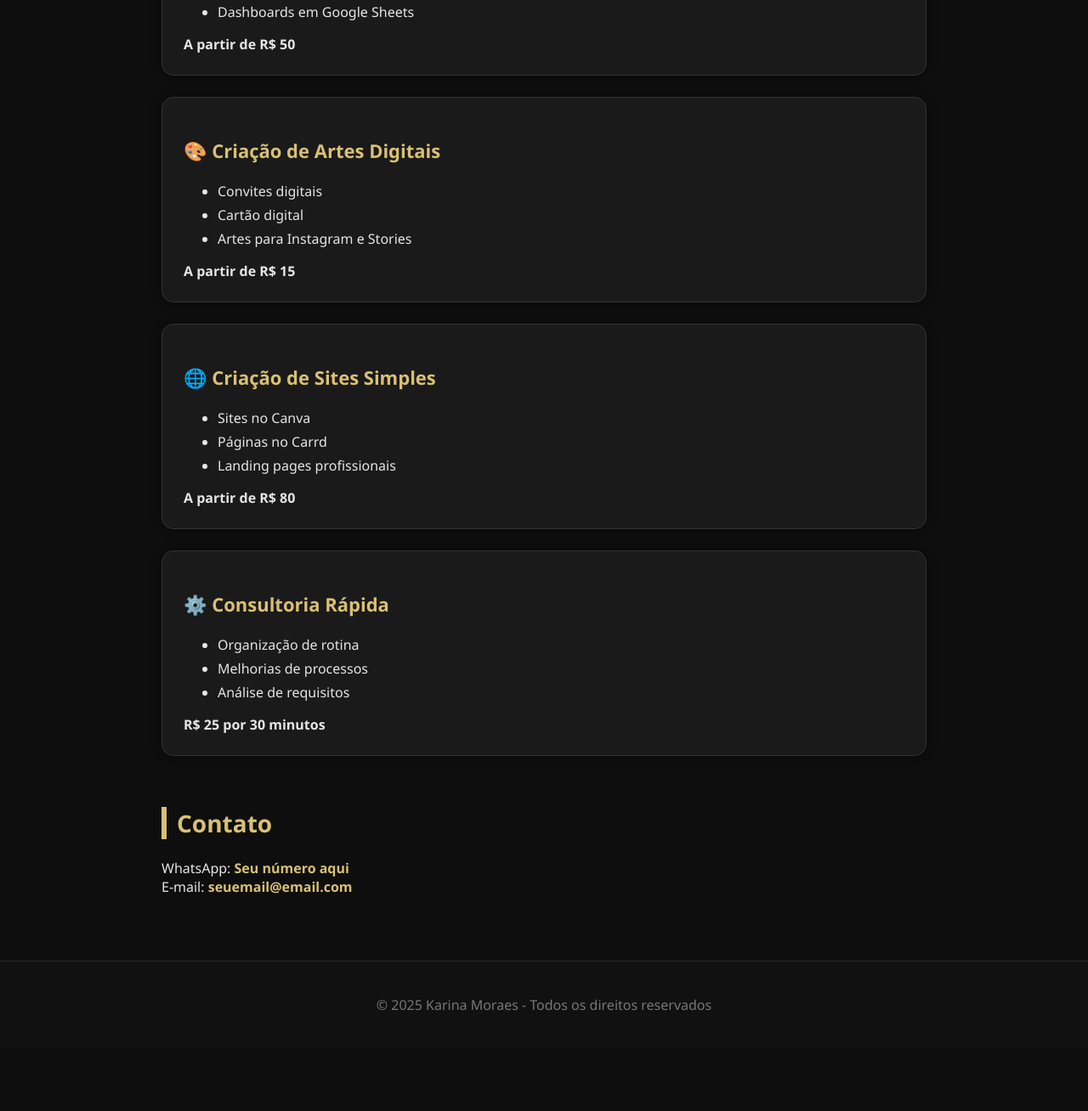
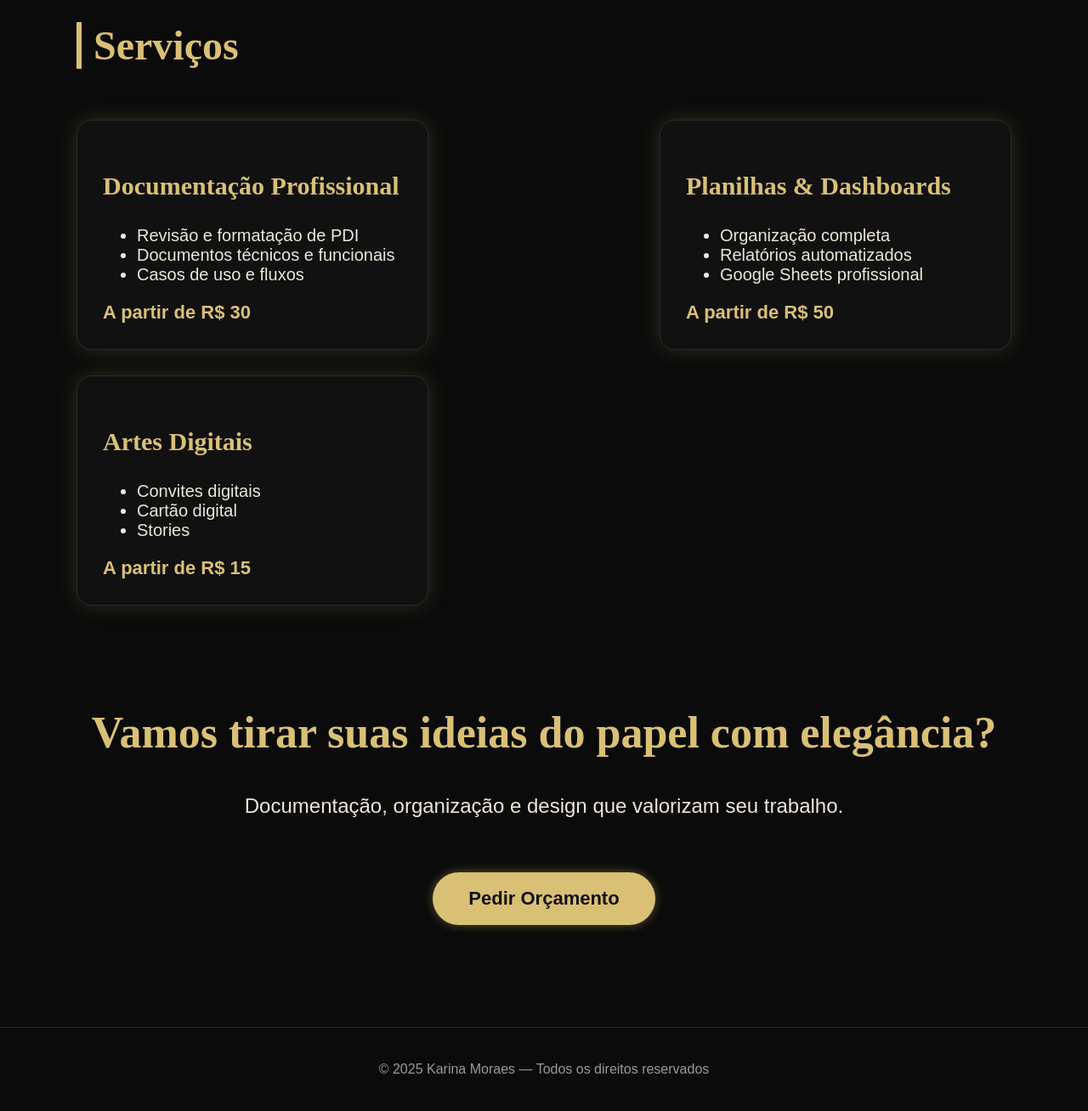
Before and after one commit to karinamoraes8/karina-servicos, a plain HTML site: page index.html in a window 1280 px wide. Shown: the part 986-2294 px from the top of the page at 85% size. Before the commit the page ends 2220 px from the top, so only its background shows below. Drawn offline with Linux system fonts and the light colour scheme.

Commit message:
Update index.html
Alteração

```diff
--- a/index.html
+++ b/index.html
@@ -1,96 +1,218 @@
 <!DOCTYPE html>
 <html lang="pt-BR">
 <head>
-  <meta charset="UTF-8" />
-  <meta name="viewport" content="width=device-width, initial-scale=1.0" />
+<meta charset="UTF-8">
+<meta name="viewport" content="width=device-width, initial-scale=1.0">
 <title>Karina Moraes - Soluções Digitais</title>
+
 <style>
-    body { font-family: 'Segoe UI', sans-serif; margin: 0; padding: 0; background: #0e0e0e; color: #e6e6e6; }
-    header { background: #111; color: #d9c074; padding: 60px 20px; text-align: center; border-bottom: 1px solid #2a2a2a; }
-    h1 { margin: 0; font-size: 40px; letter-spacing: 2px; font-weight: 600; color: #d9c074; }
-    h2 { margin-top: 60px; color: #d9c074; font-size: 28px; border-left: 6px solid #d9c074; padding-left: 12px; }
-    section { padding: 20px 40px; max-width: 900px; margin: auto; }
-    .servico { background: #1a1a1a; padding: 25px; margin: 25px 0; border-radius: 14px; box-shadow: 0 0 12px rgba(0,0,0,0.4); border: 1px solid #333; transition: transform .2s; }
-    .servico:hover { transform: translateY(-4px); }
-    h3 { color: #d9c074; font-size: 22px; }
-    ul li { margin: 6px 0; }
-    footer { text-align: center; padding: 40px; background: #111; margin-top: 40px; color: #777; border-top: 1px solid #2a2a2a; }
-    .contato a { color: #d9c074; text-decoration: none; font-weight: bold; }
-    .cta { display: inline-block; margin-top: 18px; padding: 12px 20px; border-radius: 8px; background: #d9c074; color: #111; text-decoration: none; font-weight: bold; }
+/* ---------------- GLOBAL ---------------- */
+body {
+    margin: 0;
+    padding: 0;
+    font-family: 'Montserrat', sans-serif;
+    background: #0B0B0B;
+    color: #EDE7DA;
+}
+
+h1, h2, h3 {
+    font-family: 'Playfair Display', serif;
+}
+
+a { text-decoration: none; }
+
+/* -------------- HERO (BANNER) -------------- */
+
+.hero {
+    background: url('banner.jpg') no-repeat center/cover;
+    padding: 180px 40px;
+    text-align: center;
+}
+
+.hero h1 {
+    font-size: 70px;
+    color: #D9C074;
+    letter-spacing: 3px;
+    text-shadow: 0 0 12px rgba(0,0,0,0.6);
+}
+
+.hero p {
+    font-size: 28px;
+    margin-top: 15px;
+    color: #EDE7DA;
+}
+
+.botao {
+    display: inline-block;
+    margin-top: 40px;
+    background: #D9C074;
+    color: #111111;
+    padding: 18px 42px;
+    border-radius: 40px;
+    font-size: 22px;
+    font-weight: bold;
+    box-shadow: 0 0 12px rgba(217,192,116,0.4);
+    transition: 0.3s;
+}
+
+.botao:hover {
+    background: #e7cf8e;
+}
+
+/* -------------- SESSÕES -------------- */
+
+.sessao {
+    max-width: 1100px;
+    margin: 80px auto;
+    padding: 0 20px;
+}
+
+.sessao h2 {
+    font-size: 48px;
+    color: #D9C074;
+    border-left: 6px solid #D9C074;
+    padding-left: 14px;
+    margin-bottom: 20px;
+}
+
+.sessao p {
+    font-size: 24px;
+    line-height: 1.6;
+}
+
+/* -------------- CARDS DE SERVIÇOS -------------- */
+
+.servicos-container {
+    display: flex;
+    justify-content: space-between;
+    gap: 30px;
+    flex-wrap: wrap;
+    margin-top: 60px;
+}
+
+.card {
+    background: #111111;
+    border: 1px solid #2A2A2A;
+    width: 32%;
+    padding: 30px;
+    border-radius: 18px;
+    box-shadow: 0 0 25px rgba(217,192,116,0.18);
+}
+
+.card h3 {
+    font-size: 30px;
+    color: #D9C074;
+}
+
+.card ul {
+    font-size: 20px;
+    margin-top: 16px;
+}
+
+.card .preco {
+    color: #D9C074;
+    margin-top: 18px;
+    font-weight: bold;
+    font-size: 22px;
+}
+
+/* -------------- CTA FINAL -------------- */
+
+.cta-final {
+    text-align: center;
+    margin: 120px 20px;
+}
+
+.cta-final h2 {
+    font-size: 52px;
+    color: #D9C074;
+}
+
+.cta-final p {
+    font-size: 24px;
+    margin-top: 10px;
+    color: #EDE7DA;
+}
+
+/* -------------- RODAPÉ -------------- */
+
+footer {
+    text-align: center;
+    padding: 40px;
+    border-top: 1px solid #2A2A2A;
+    color: #999;
+}
 </style>
 </head>
+
 <body>
-  <header>
-    <h1>Karina Moraes</h1>
-    <p>Soluções Digitais | Documentação | Design | Produtividade</p>
-  </header>
 
-  <section>
+<!-- HERO -->
+<div class="hero">
+    <h1>KARINA MORAES</h1>
+    <p>Transformando ideias em soluções digitais elegantes e eficientes</p>
+    <a class="botao" href="https://wa.me/55SEUDDDNUMERO?text=Oi! Quero um orçamento.">Peça um orçamento</a>
+</div>
+
+<!-- SOBRE -->
+<div class="sessao">
     <h2>Sobre Mim</h2>
-    <p>Profissional de tecnologia e projetos, especializada em criar documentos eficientes, organizar informações, desenvolver planilhas inteligentes e entregar soluções digitais rápidas para empresas e empreendedores.</p>
+    <p>
+        Sou especialista em soluções digitais, documentação e produtividade.
+        Organizo, escrevo e apresento sua ideia de forma clara e bonita —
+        com entregas rápidas e sob medida.
+    </p>
+</div>
 
+<!-- SERVIÇOS -->
+<div class="sessao">
     <h2>Serviços</h2>
 
-    <div class="servico">
-      <h3>📄 Documentação e Escrita Profissional</h3>
+    <div class="servicos-container">
+
+        <div class="card">
+            <h3>Documentação Profissional</h3>
             <ul>
                 <li>Revisão e formatação de PDI</li>
-        <li>Documentos funcionais e técnicos</li>
+                <li>Documentos técnicos e funcionais</li>
                 <li>Casos de uso e fluxos</li>
-        <li>Textos profissionais e relatórios</li>
             </ul>
-      <strong>A partir de R$ 30</strong>
+            <div class="preco">A partir de R$ 30</div>
         </div>
 
-    <div class="servico">
-      <h3>📊 Planilhas Inteligentes e Dashboards</h3>
+        <div class="card">
+            <h3>Planilhas & Dashboards</h3>
             <ul>
-        <li>Organização completa de planilhas</li>
+                <li>Organização completa</li>
                 <li>Relatórios automatizados</li>
-        <li>Dashboards em Google Sheets</li>
+                <li>Google Sheets profissional</li>
             </ul>
-      <strong>A partir de R$ 50</strong>
+            <div class="preco">A partir de R$ 50</div>
         </div>
 
-    <div class="servico">
-      <h3>🎨 Criação de Artes Digitais</h3>
+        <div class="card">
+            <h3>Artes Digitais</h3>
             <ul>
                 <li>Convites digitais</li>
                 <li>Cartão digital</li>
-        <li>Artes para Instagram e Stories</li>
+                <li>Stories</li>
             </ul>
-      <strong>A partir de R$ 15</strong>
+            <div class="preco">A partir de R$ 15</div>
         </div>
 
-    <div class="servico">
-      <h3>🌐 Criação de Sites Simples</h3>
-      <ul>
-        <li>Sites no Canva</li>
-        <li>Páginas no Carrd</li>
-        <li>Landing pages profissionais</li>
-      </ul>
-      <strong>A partir de R$ 80</strong>
+    </div>
 </div>
 
-    <div class="servico">
-      <h3>⚙️ Consultoria Rápida</h3>
-      <ul>
-        <li>Organização de rotina</li>
-        <li>Melhorias de processos</li>
-        <li>Análise de requisitos</li>
-      </ul>
-      <strong>R$ 25 por 30 minutos</strong>
+<!-- CTA FINAL -->
+<div class="cta-final">
+    <h2>Vamos tirar suas ideias do papel com elegância?</h2>
+    <p>Documentação, organização e design que valorizam seu trabalho.</p>
+    <a class="botao" href="https://wa.me/55SEUDDDNUMERO?text=Oi! Quero um orçamento.">Pedir Orçamento</a>
 </div>
 
-    <h2>Contato</h2>
-    <p class="contato">
-      WhatsApp: <a href="#">Seu número aqui</a><br>
-      E-mail: <a href="mailto:seuemail@email.com">seuemail@email.com</a>
-    </p>
-  </section>
+<footer>
+    © 2025 Karina Moraes — Todos os direitos reservados
+</footer>
 
-  <footer>
-    © 2025 Karina Moraes - Todos os direitos reservados
-  </footer>
 </body>
 </html>
```
Lines whose indentation alone changed are shown as unchanged.
